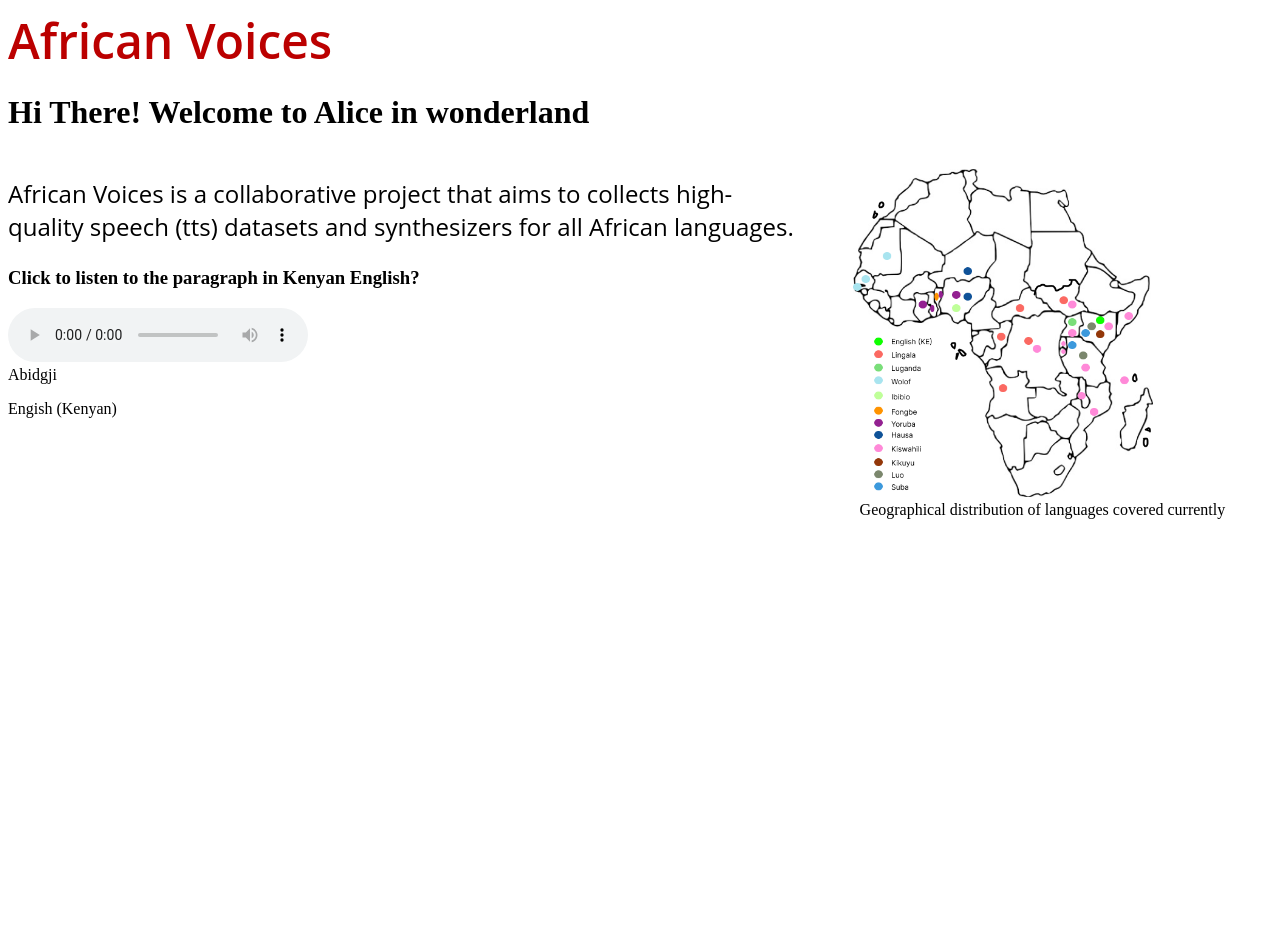
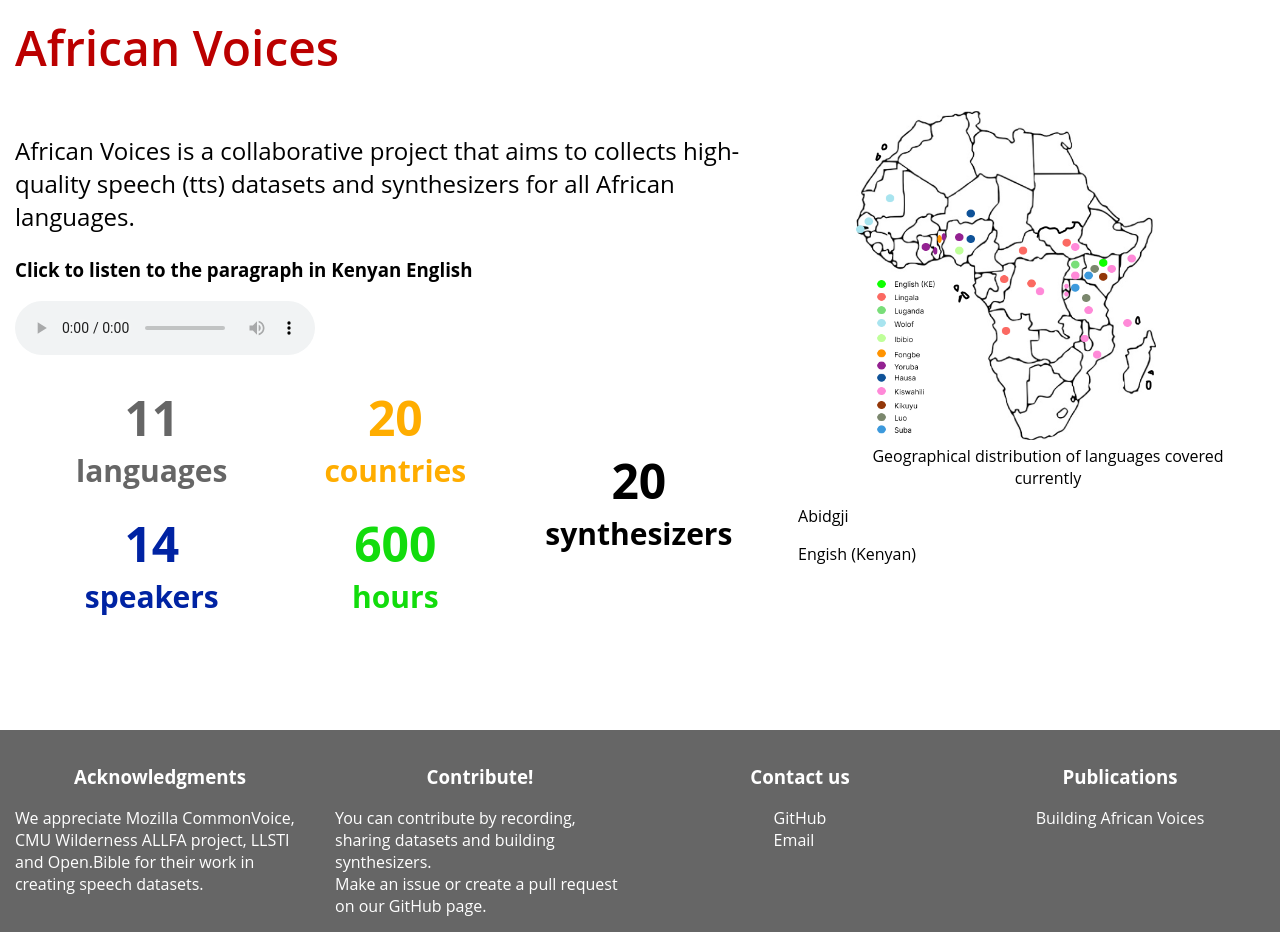
Before and after one commit to Pogayo/african-voices-web, a Django app: page / in a window 1280 px wide. Before the commit the page ends 519 px from the top, so only its background shows below. Run offline with Django 4.2, Linux system fonts and the light colour scheme; data comes from the database, SQL or seed files in the repository; both versions use the stored data as it was after the commit.

Commit message:
structured homepage

```diff
--- a/app/static/app/style.css
+++ b/app/static/app/style.css
@@ -6,37 +6,107 @@
     /*left: 32px;*/
     /*top: 55px;*/
 
-    font-family: 'Open Sans';
     font-style: normal;
     font-weight: 600;
     font-size: 48px;
     line-height: 65px;
+    padding: 15px;
 
     color: #BB0000;
 
 }
-#home-map{
-    width:300px;
+
+#home-map {
+    width: 300px;
     max-width: 100%;
     height: auto;
 
 
 }
 
-#map-wrapper{
-float:right;
-    width:30%
+#map-wrapper {
+    float: right;
+    width: 30%
     /*margin-left:20px*/
 
 }
-#home-exp{
+
+#home-exp {
+
+    font-family: 'Open Sans';
+    font-style: normal;
+    font-weight: 400;
+    font-size: 24px;
+    line-height: 33px;
+    color: #000000;
+}
+
+.row {
+    flex-flow: row nowrap;
+    display: flex;
+    flex-wrap: wrap;
+    flex: 1;
+    min-width: 0;
+
+}
+
+.col-md-12 {
+    padding-left: 0px;
+    padding-right: 0px;
+}
+
+footer {
+    background: #666666;
+    width: 100%;
+    color: white;
+    display: flex;
+    flex-flow: row wrap;
+    flex:1;
+
+}
 
 
-font-family: 'Open Sans';
-font-style: normal;
-font-weight: 400;
-font-size: 24px;
-line-height: 33px;
+.footer-logo {
+    display: flex;
+    flex-direction: column;
+    flex-flow: column nowrap;
+    align-items: center;
+    flex: 1;
+    min-width: 0;
+    padding: 15px;
+}
 
-color: #000000;
+
+body {
+    padding: 0;
+    margin: 0;
+    font-family: 'Open Sans';
+    box-sizing: content-box;
+    min-height: 100%;
+
+
 }
+#home-stats{
+    display: grid;
+    /*flex-direction: row;*/
+    /*flex-flow: row wrap;*/
+    grid-template-columns: 0.66fr 0.33fr;
+    align-items: center;
+    flex: 1;
+    min-width: 0;
+    padding: 15px;
+    font-weight: 700;
+    text-align: center;
+}
+
+.home-stats-item{
+    padding: 10px 5px;
+    dislay: flex;
+    flex: 1;
+    min-width: 0;
+    font-size:30px
+
+}
+.content {
+  min-height: calc(100vh - 70px);
+}
--- a/app/templates/app/base_generic.html
+++ b/app/templates/app/base_generic.html
@@ -11,5 +11,6 @@
 <body>
   {% block sidebar %}<!-- insert default navigation text for every page -->{% endblock %}
   {% block content %}<!-- default content text (typically empty) -->{% endblock %}
+  {% block footer %}<!-- default footer text (typically empty) -->{% endblock %}
 </body>
 </html>
--- a/app/templates/app/index.html
+++ b/app/templates/app/index.html
@@ -2,6 +2,7 @@
 {% load static %}
 
 {% block content %}
+<div class="content">
     <header>
     <div class="container">
         <div class="row">
@@ -16,26 +17,83 @@
 </header>
 
 
-<h1>
-    Hi {{name}}! Welcome to {{place}}
-</h1>
-
-
-<div style="float: left; width:63%">
+<div style="float: left; width:60%; padding: 15px">
     <p id="home-exp">
-    African Voices is  a  collaborative project that aims to collects high-quality speech (tts) datasets and synthesizers for all African languages.
+        African Voices is a collaborative project that aims to collects high-quality speech (tts) datasets and
+        synthesizers for all African languages.
     </p>
-<h3>Click to listen to the paragraph in Kenyan English?</h3>
+    <h3>Click to listen to the paragraph in Kenyan English</h3>
     <audio controls>
-    {% comment %} <source src="horse.ogg" type="audio/ogg"> {% endcomment %}
+        {% comment %}
+        <source src="horse.ogg" type="audio/ogg">
+        {% endcomment %}
         <source src="{% static 'app/sample1.mp3' %}" type="audio/mpeg">
         Your browser does not support the audio element.
     </audio>
 
+    <div id="home-stats">
+
+        <div class="col">
+            <div class="row">
+                <div id="num-langs" class="home-stats-item" style="color: #666666;">
+
+                <span id="num-langs-count" style="font-size:48px;">
+                    {{ num_langs}}
+                </span><br>
+
+                        languages
+
+                </div>
+                <div id="num-countries" class="home-stats-item" style="color:#FFAD00;">
+
+                <span id="num-countries-count" style="font-size:48px;">
+                    {{ num_countries }}
+                </span><br>
+                    countries
+                </div>
+
+            </div>
+
+            <div class="row">
+                <div id="num-speakers" class="home-stats-item" style="color: #0023A3">
+
+                <span id="num-speakers-count" style="font-size:48px;">
+                    {{ num_speakers}}
+                </span><br>
+                    speakers
+
+                </div>
+                <div id="num-hours" class="home-stats-item"  style="color:  #12DC0C;">
+
+                <span id="num-hours-count" style="font-size:48px;">
+                    {{ num_hours }}
+                </span><br>
+                    hours
+
+
+                </div>
+
+            </div>
+
+        </div>
+
+
+    <div id="num-synthesizers" class="home-stats-item">
+
+                <span id="num-synthesizers-count" style="font-size:48px;">
+                    {{ num_synthesizers }}
+                </span><br>
+        synthesizers
+
+
+    </div>
+
+</div>
+
 </div>
 
 <figure id="map-wrapper">
-    <img src="{% static 'app/map.png' %}"  id="home-map"/>
+    <img src="{% static 'app/map.png' %}" id="home-map"/>
     <figcaption style="text-align: center">Geographical distribution of languages covered currently</figcaption>
 </figure>
 
@@ -44,24 +102,39 @@
 <p>{{language.lang_name}}</p>
 {% endfor %}
 
+</div>
 
 {% endblock %}
 
-<!--{% load static %}-->
 
-<!--<h1>-->
-<!--    Hi {{name}}! Welcome to {{place}}-->
-<!--</h1>-->
+{% block footer %}
+<footer>
+    <div class="row">
+        <div class="footer-logo" id="acknowledge-footer">
+            <h3> Acknowledgments</h3>
 
-<!--<br/>-->
-<!--<h3>What to hear a story?</h3>-->
-<!--<audio controls>-->
-<!--    {% comment %} <source src="horse.ogg" type="audio/ogg"> {% endcomment %}-->
-<!--    <source src="{% static 'app/sample1.mp3' %}" type="audio/mpeg">-->
-<!--    Your browser does not support the audio element.-->
-<!--</audio>-->
+            We appreciate Mozilla CommonVoice, CMU Wilderness ALLFA project, LLSTI and Open.Bible for their
+            work in creating speech datasets.
+            <!--                    <p>CMU Wilderness </p>-->
+            <!--                    <p>ALLFA project </p>-->
+            <!--                    <p>LLSTI</p>-->
+            <!--                    <p>Open.Bible </p>-->
 
-
-<!--{% for language in languages %}-->
-<!--    <p>{{language.lang_name}}</p>-->
-<!--{% endfor %}-->
+        </div>
+        <div class="footer-logo" id="contibute-footer">
+            <h3>Contribute!</h3>
+            You can contribute by recording, sharing datasets and building synthesizers.<br>
+            Make an issue or create a pull request on our GitHub page.
+        </div>
+        <div class="footer-logo" id="contact-footer">
+            <h3>Contact us</h3>
+            GitHub <br>
+            Email
+        </div>
+        <div class="footer-logo" id="pub-footer">
+            <h3>Publications</h3>
+            Building African Voices <br>
+        </div>
+    </div>
+</footer>
+{% endblock %}
--- a/app/views.py
+++ b/app/views.py
@@ -2,5 +2,6 @@ from django.shortcuts import render
 from .models import Language
 
 def index(request):
-    context = {'name': 'There', 'place':'Alice in wonderland', 'languages': Language.objects.all() }
+    context = {'name': 'There', 'place':'Alice in wonderland', 'languages': Language.objects.all(),
+               'num_synthesizers':  20, "num_countries":  20, "num_langs":  11, "num_speakers":  14, "num_hours":  600 }
     return render(request, 'app/index.html', context)
```
Also changed, not shown: db.sqlite3, 1 other file. Lines whose indentation alone changed are shown as unchanged.
